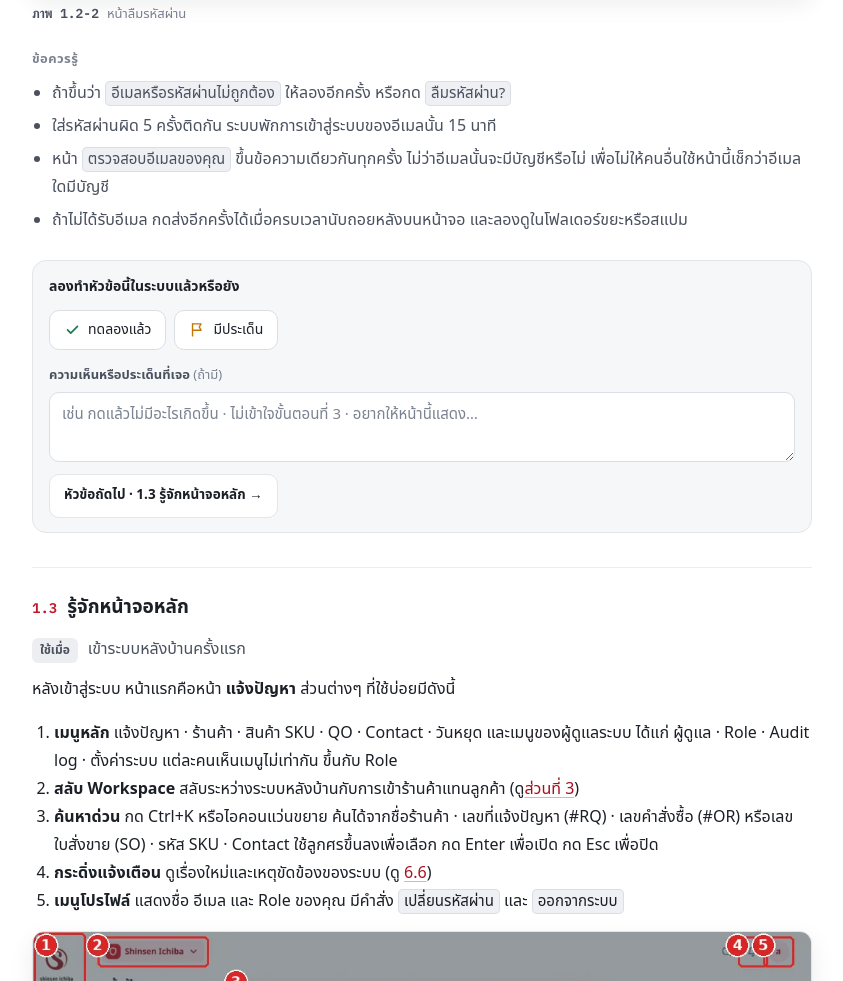
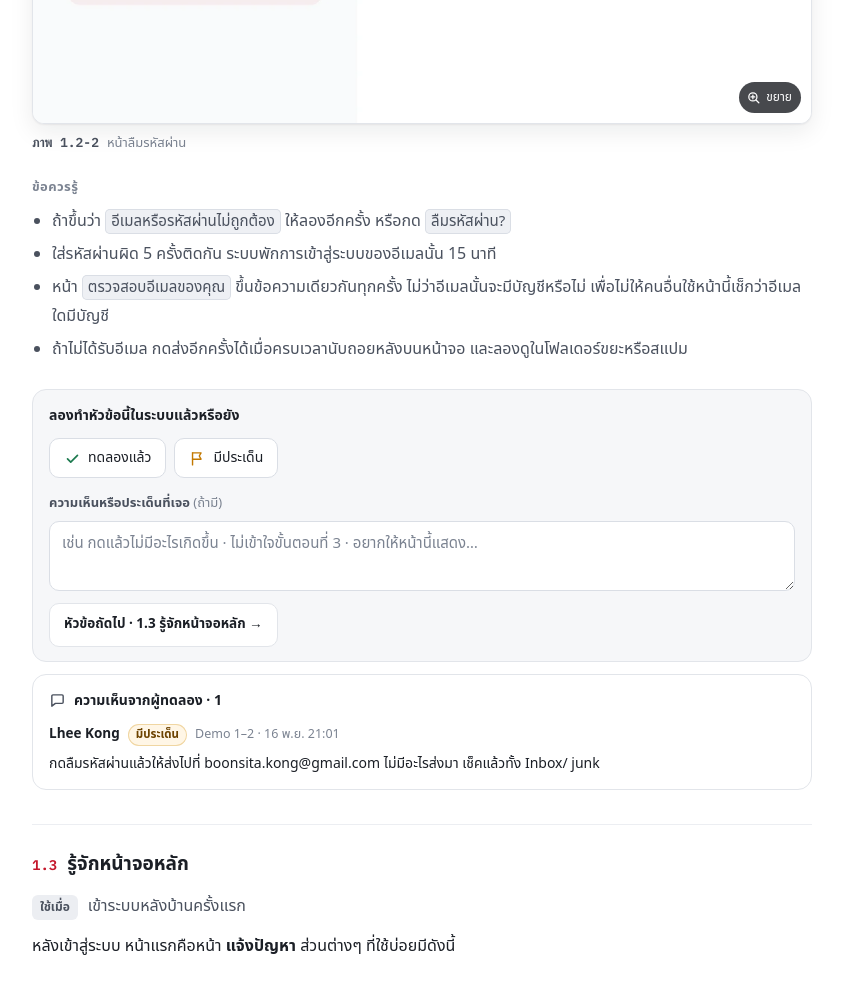
Before and after one commit to legaldrive/claude-workspace, a plain HTML site: page shinsen-manual/index.html in a window 1280 px wide. Shown: the part 6236-7217 px from the top of the page, without its empty margins (324-1167 px from the left). Drawn offline with Linux system fonts and the light colour scheme; a web font is replaced by a local one.

Commit message:
Manual: show tester feedback per topic (Demo 1–2, Lhee Kong)
Feedback lives in shinsen-manual/feedback.js and is merged from downloaded
CSV files with shinsen-manual/tools/merge_feedback.py.

Co-Authored-By: Claude Opus 5.5 <noreply@anthropic.com>
Claude-Session: https://claude.ai/code/session_01PhBankVEGwHANaJ2NXTBUY

```diff
--- /dev/null
+++ b/shinsen-manual/feedback.js
@@ -0,0 +1,128 @@
+window.SHINSEN_FEEDBACK = [
+ {
+  "round": "Demo 1–2",
+  "name": "Lhee Kong",
+  "n": "1.1",
+  "title": "เข้าสู่ระบบครั้งแรกจากอีเมลเชิญ",
+  "status": "ทดลองแล้ว",
+  "comment": "กดเข้ามาแล้ว ไม่ขึ้นหน้าให้ ตั้ง password ใหม่",
+  "at": "16 พ.ย. 20:59"
+ },
+ {
+  "round": "Demo 1–2",
+  "name": "Lhee Kong",
+  "n": "1.2",
+  "title": "เข้าสู่ระบบและลืมรหัสผ่าน",
+  "status": "มีประเด็น",
+  "comment": "กดลืมรหัสผ่านแล้วให้ส่งไปที่ boonsita.kong@gmail.com ไม่มีอะไรส่งมา เช็คแล้วทั้ง Inbox/ junk",
+  "at": "16 พ.ย. 21:01"
+ },
+ {
+  "round": "Demo 1–2",
+  "name": "Lhee Kong",
+  "n": "1.3",
+  "title": "รู้จักหน้าจอหลัก",
+  "status": "มีประเด็น",
+  "comment": "Ctrl +K ไม่ขึ้นค้นหา",
+  "at": "16 พ.ย. 21:02"
+ },
+ {
+  "round": "Demo 1–2",
+  "name": "Lhee Kong",
+  "n": "1.4",
+  "title": "เปลี่ยนรหัสผ่าน",
+  "status": "ทดลองแล้ว",
+  "comment": "",
+  "at": "16 พ.ย. 21:03"
+ },
+ {
+  "round": "Demo 1–2",
+  "name": "Lhee Kong",
+  "n": "2.1",
+  "title": "Sync สินค้า (SKU)",
+  "status": "ทดลองแล้ว",
+  "comment": "",
+  "at": "16 พ.ย. 21:03"
+ },
+ {
+  "round": "Demo 1–2",
+  "name": "Lhee Kong",
+  "n": "2.2",
+  "title": "Sync QO และดูรายละเอียด QO",
+  "status": "มีประเด็น",
+  "comment": "sync QO แล้ว แต่ก็ยังขึ้นว่า ยังไม่มี QO ที่อนุมัติ เลยเข้าเล่นต่อไม่ได้",
+  "at": "16 พ.ย. 21:06"
+ },
+ {
+  "round": "Demo 1–2",
+  "name": "Lhee Kong",
+  "n": "2.3",
+  "title": "Sync ผู้ชำระเงิน (Contact)",
+  "status": "มีประเด็น",
+  "comment": "เหมือนกันกับ QO กด sync แล้ว ยังไม่มี Contact ขึ้นมา",
+  "at": "16 พ.ย. 21:06"
+ },
+ {
+  "round": "Demo 1–2",
+  "name": "Lhee Kong",
+  "n": "2.4",
+  "title": "เมื่อ Sync ไม่สำเร็จ",
+  "status": "มีประเด็น",
+  "comment": "ทำไม่ได้เพราะไม่มี QO",
+  "at": "16 พ.ย. 21:07"
+ },
+ {
+  "round": "Demo 1–2",
+  "name": "Lhee Kong",
+  "n": "3.1",
+  "title": "เพิ่มร้านค้า",
+  "status": "มีประเด็น",
+  "comment": "อยากให้ช่องผู้ติดต่อหน้าร้าน เป็น required เพราะใช้งานจริงต้องมีชื่อผู้ที่ติดต่อได้ รวมถึงเบอร์โทรด้วย และทีมขายที่ดูแล ควรถูก assign เป็น required เช่นกัน \n\nกด save ไม่ได้เพราะไม่มีชื่อ Contact ให้เลือก \n\nควรมีให้เพิ่ม Contact โดยที่ไม่ sync จาก TR Cloud มั้ย?",
+  "at": "16 พ.ย. 21:09"
+ },
+ {
+  "round": "Demo 1–2",
+  "name": "Lhee Kong",
+  "n": "3.2",
+  "title": "ตั้งกฎวันส่งและยอดสั่งซื้อขั้นต่ำ",
+  "status": "มีประเด็น",
+  "comment": "กดเล่นไม่ได้จากประเด็น ไม่มี Contact",
+  "at": "16 พ.ย. 21:09"
+ },
+ {
+  "round": "Demo 1–2",
+  "name": "Lhee Kong",
+  "n": "3.3",
+  "title": "ผูก QO ให้ร้านค้า",
+  "status": "มีประเด็น",
+  "comment": "เล่นไม่ได้เพราะยังสร้างร้านค้าไม่ได้",
+  "at": "16 พ.ย. 21:10"
+ },
+ {
+  "round": "Demo 1–2",
+  "name": "Lhee Kong",
+  "n": "3.4",
+  "title": "เชิญผู้ดูแลร้านคนแรก",
+  "status": "มีประเด็น",
+  "comment": "เล่นไม่ได้เพราะสร้างร้านค้าไม่ได้",
+  "at": "16 พ.ย. 21:10"
+ },
+ {
+  "round": "Demo 1–2",
+  "name": "Lhee Kong",
+  "n": "3.5",
+  "title": "ตรวจว่าร้านพร้อมสั่ง",
+  "status": "มีประเด็น",
+  "comment": "ยังเล่นไม่ได้",
+  "at": "16 พ.ย. 21:11"
+ },
+ {
+  "round": "Demo 1–2",
+  "name": "Lhee Kong",
+  "n": "4.1",
+  "title": "ค้นหาและเปิดร้านค้า",
+  "status": "มีประเด็น",
+  "comment": "Contact not sync",
+  "at": "16 พ.ย. 21:11"
+ }
+];
--- a/shinsen-manual/index.html
+++ b/shinsen-manual/index.html
@@ -1,4 +1,16 @@
-<!doctype html><html><head><meta charset=utf8><meta name=viewport content="width=device-width,initial-scale=1,viewport-fit=cover"><style>:root{color-scheme:light;box-sizing:border-box;padding-top:env(safe-area-inset-top,0px);padding-bottom:env(safe-area-inset-bottom,0px)}html{scroll-padding-top:env(safe-area-inset-top,0px)}body{margin:0;padding:0;font:14px -apple-system,BlinkMacSystemFont,sans-serif;background:#fff;color:#000}img{max-width:100%}[hidden]:not([hidden=until-found i]){display:none!important}</style></head><body>
+<!doctype html><html><head><meta charset=utf8><meta name=viewport content="width=device-width,initial-scale=1,viewport-fit=cover"><style>:root{color-scheme:light;box-sizing:border-box;padding-top:env(safe-area-inset-top,0px);padding-bottom:env(safe-area-inset-bottom,0px)}html{scroll-padding-top:env(safe-area-inset-top,0px)}body{margin:0;padding:0;font:14px -apple-system,BlinkMacSystemFont,sans-serif;background:#fff;color:#000}img{max-width:100%}[hidden]:not([hidden=until-found i]){display:none!important}
+/* feedback received from testers (data in feedback.js, merged by tools/merge_feedback.py) */
+.fb{margin:12px 0 0;padding:14px 16px;border:1px solid var(--line);border-radius:14px;background:var(--raise);display:grid;gap:10px}
+.fb-h{margin:0!important;font-size:14px;font-weight:600;color:var(--ink);display:flex;align-items:center;gap:8px}
+.fb-h svg{width:17px;height:17px;color:var(--ink-2)}
+.fb ul{list-style:none;margin:0;padding:0;display:grid;gap:10px}
+.fb li{margin:0;padding:10px 0 0;border-top:1px solid var(--line)}
+.fb li:first-child{border-top:none;padding-top:0}
+.fb-m{display:flex;flex-wrap:wrap;align-items:center;gap:6px 8px;font-size:13.5px}
+.fb-t{color:var(--ink-3);font-size:12.5px}
+.fb-c{margin:6px 0 0!important;font-size:14px;line-height:1.6;white-space:pre-line;color:var(--ink)}
+.fb-c.none{color:var(--ink-3)}
+</style></head><body>
 <title>คู่มือการใช้งานระบบสั่งซื้อ Shinsen Ichiba</title>
 <meta name="claude:viewport-fit-sides" content="cover">
 <link rel="preconnect" href="https://fonts.googleapis.com">
@@ -1156,4 +1168,24 @@ if(location.hash.length>1){var t=document.getElementById(location.hash.slice(1))
 </script>
 
 
+<script src="feedback.js"></script>
+<script>
+(function(){
+  var FB=window.SHINSEN_FEEDBACK||[]; if(!FB.length) return;
+  function esc(x){return String(x||'').replace(/[&<>"]/g,function(c){return {'&':'&amp;','<':'&lt;','>':'&gt;','"':'&quot;'}[c]})}
+  var by={}; FB.forEach(function(r){ (by[r.n]=by[r.n]||[]).push(r) });
+  var IC='<svg viewBox="0 0 24 24" fill="none" stroke="currentColor" stroke-width="2" stroke-linecap="round" stroke-linejoin="round" aria-hidden="true"><path d="M4 5.5A1.5 1.5 0 0 1 5.5 4h13A1.5 1.5 0 0 1 20 5.5v9a1.5 1.5 0 0 1-1.5 1.5H9l-5 4V5.5Z"/></svg>';
+  Array.prototype.forEach.call(document.querySelectorAll('section.sub'),function(sec){
+    var sn=sec.querySelector('.sub-h .sn'); if(!sn) return;
+    var list=by[sn.textContent.trim()]; if(!list) return;
+    var box=document.createElement('div'); box.className='fb'; box.setAttribute('data-uncommentable','');
+    box.innerHTML='<p class="fb-h">'+IC+'ความเห็นจากผู้ทดลอง · '+list.length+'</p><ul>'+list.map(function(r){
+      var warn=r.status==='มีประเด็น';
+      return '<li><div class="fb-m"><b>'+esc(r.name)+'</b><span class="chip '+(warn?'warn':'ok')+'">'+esc(r.status||'—')+'</span><span class="fb-t">'+esc(r.round)+(r.at?' · '+esc(r.at):'')+'</span></div>'+
+        (r.comment?'<p class="fb-c">'+esc(r.comment)+'</p>':'<p class="fb-c none">ไม่มีความเห็น</p>')+'</li>';
+    }).join('')+'</ul>';
+    sec.appendChild(box);
+  });
+})();
+</script>
 </body></html>
```
Also changed, not shown: 1 other file.
